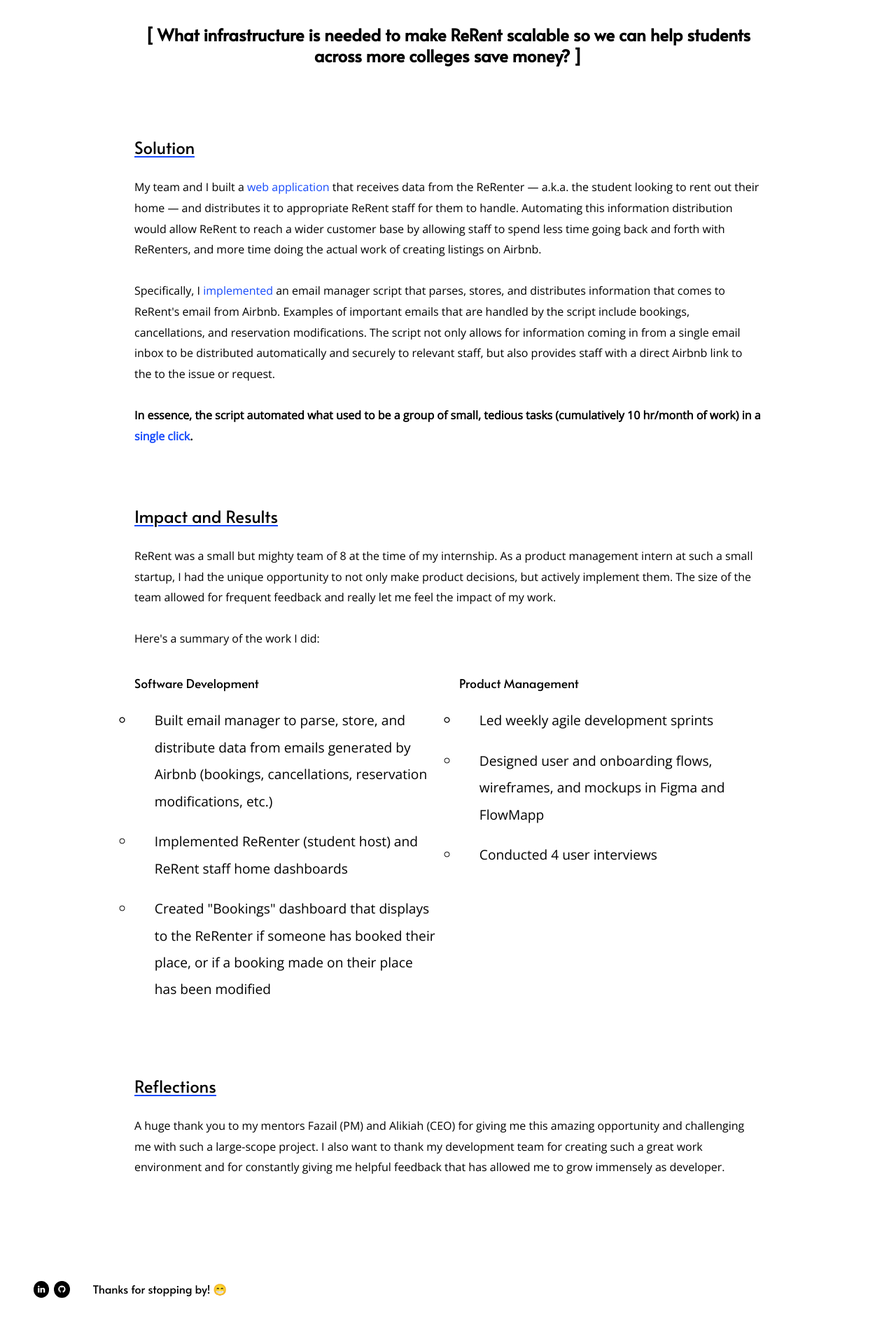
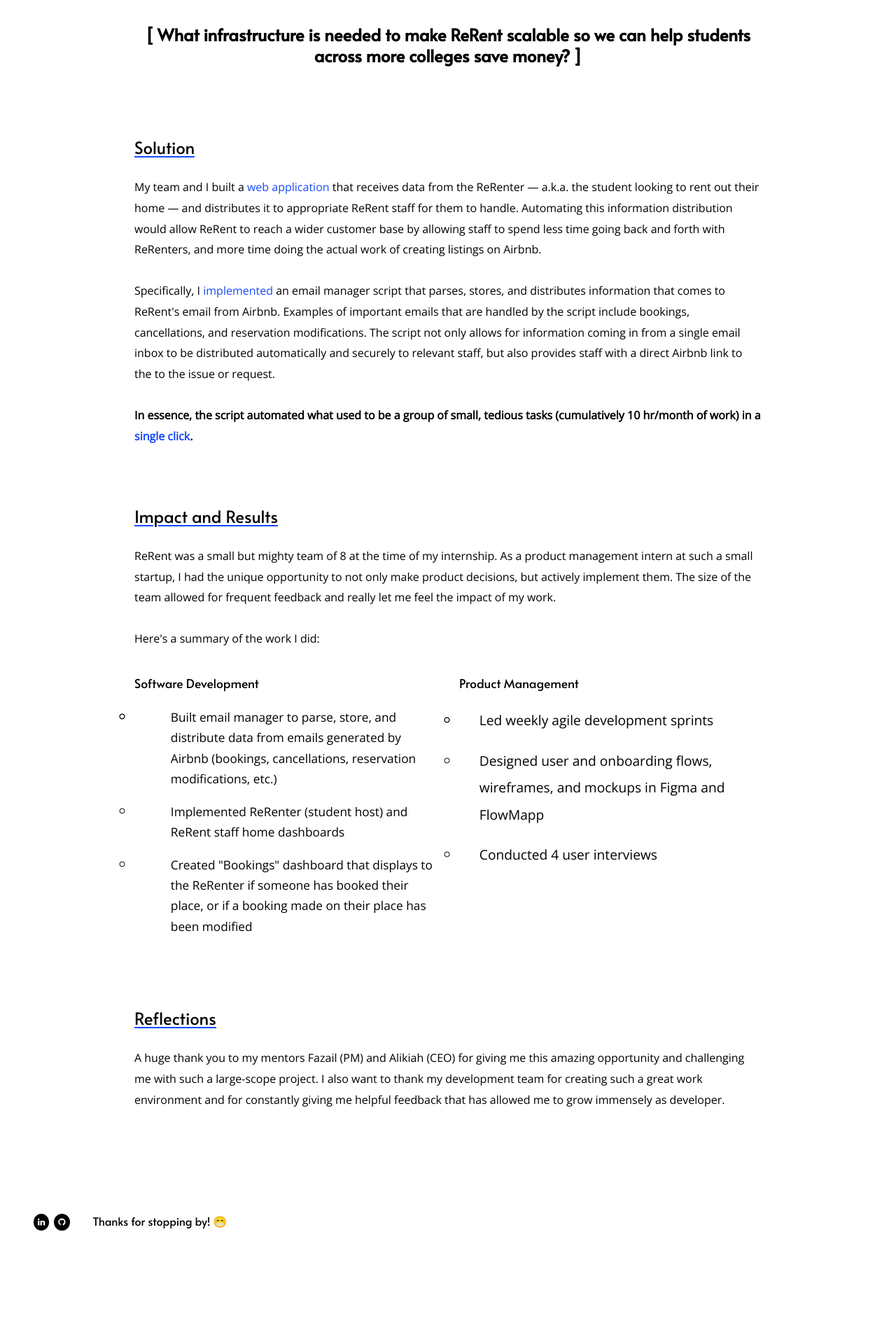
Before and after one commit to ashleyyqin/ashleyyqin.github.io, a Jekyll site: the page built from pages/rerent.html, in a window 1280 px wide. Shown: the part 1198-3118 px from the top of the page at 70% size. Built offline with Jekyll 4.4.1, drawn with Linux system fonts in a browser that asks for light colours; a script that is not in the unit is left out; after the commit the page ends 3022 px from its top, so only the background shows below that.

Commit message:
Update rerent.html

```diff
--- a/pages/rerent.html
+++ b/pages/rerent.html
@@ -149,18 +149,18 @@
                             <p style="font-size: 110%">Software Development</p>
                             <ul>
                                 <li>
-                                    <p style="font-family: 'Open Sans', sans-serif; font-size: 100%; margin-left: 1.5em; line-height: 2">
+                                    <p style="font-family: 'Open Sans', sans-serif; font-size: 90%; margin-left: 3em; line-height: 1.7">
                                     Built email manager to parse, store, and distribute data from emails generated by Airbnb (bookings,
                                     cancellations, reservation modifications, etc.)
                                     </p>
                                 </li>
                                 <li>
-                                    <p style="font-family: 'Open Sans', sans-serif; font-size: 100%; margin-left: 1.5em; line-height: 2">
+                                    <p style="font-family: 'Open Sans', sans-serif; font-size: 90%; margin-left: 3em; line-height: 1.7">
                                     Implemented ReRenter (student host) and ReRent staff home dashboards
                                     </p>
                                 </li>
                                 <li>
-                                    <p style="font-family: 'Open Sans', sans-serif; font-size: 100%; margin-left: 1.5em; line-height: 2">
+                                    <p style="font-family: 'Open Sans', sans-serif; font-size: 90%; margin-left: 3em; line-height: 1.7">
                                     Created "Bookings" dashboard that displays to the ReRenter if someone has booked their
                                     place, or if a booking made on their place has been modified
                                     </p>
```
